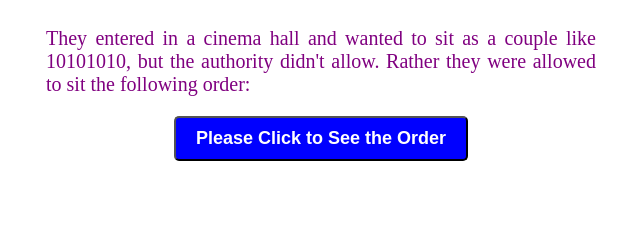
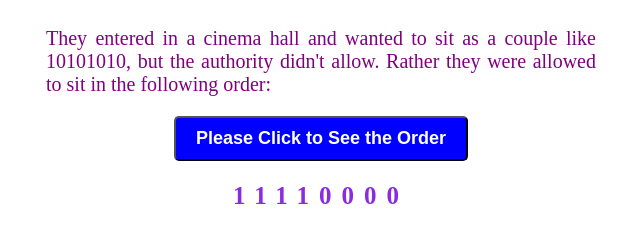
Before and after one commit to ahkamulbd/myJsProjectConvertingCouple, a plain HTML site: page index.html in a window 1280 px wide. Both pictures are taken after a click on the button "Please Click to See the Order". Shown: the part 240-482 px from the top of the page, without its empty margins (319-959 px from the left). Drawn offline with Linux system fonts and the light colour scheme.

Commit message:
js code to see the order done with necessary styling

```diff
--- a/css/style.css
+++ b/css/style.css
@@ -34,3 +34,11 @@ h3 {
     font-weight: 700;
     border-radius: 5px;
 }
+
+#show-order {
+    text-align: center;
+    color: blueviolet;
+    font-size: 25px;
+    font-weight: 700;
+    letter-spacing: 10px;
+}
--- a/index.html
+++ b/index.html
@@ -16,11 +16,11 @@
         <p id="sitting-para">They entered in a cinema hall and wanted to sit as a couple like 10101010, but the
             authority didn't allow.
             Rather
-            they were allowed to sit the following order: </p>
+            they were allowed to sit in the following order: </p>
         <div id="order-btn-div">
-            <button id="order-btn">Please Click to See the Order</button>
+            <button onclick="clickToSeeTheOrder()" id="order-btn">Please Click to See the Order</button>
         </div>
-        <h2></h2>
+        <h2 id="show-order"></h2>
     </section>
 
     <script src="js/couple.js"></script>
--- a/js/couple.js
+++ b/js/couple.js
@@ -1,11 +1,15 @@
 /** 4 men are defined by 4 one (1) and 4 women are defined by 4 zero (0) who were watching movie by sitting beside. Order was started with men and then women in a row. That movie length was 100 minutes. As the movie was going on, all the light were off at 89 minutes and came on at 90 minutes. After on the light, we see the men and women were found in a couple on that row.
  */
 
-const menCount = '1111';
-const womenCount = '0000';
-const besideMenWomen = menCount + womenCount;
-const besideMenWomenInt = parseInt(besideMenWomen);
-// console.log(besideMenWomenInt);
+function clickToSeeTheOrder() {
+    const menCount = '1111';
+    const womenCount = '0000';
+    const besideMenWomen = menCount + womenCount;
+    const besideMenWomenInt = parseInt(besideMenWomen);
+    showOrder = document.getElementById('show-order');
+    showOrder.innerText = besideMenWomenInt;
+
+}
 const movieLength = '100';
 const currentGoneAt = '89';
 const currentCameOnAt = '90';
```
